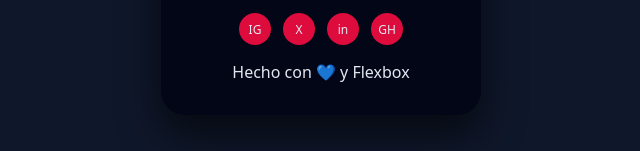
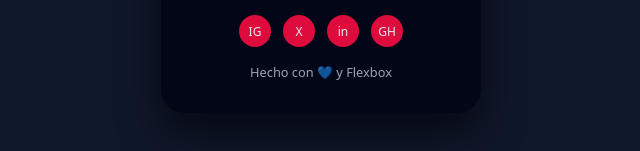
Before and after one commit to zakkdruzer/bio-card, a plain HTML site: page index.html in a window 1280 px wide. Shown: the part 584-735 px from the top of the page, without its empty margins (319-959 px from the left). Drawn offline with Linux system fonts and the light colour scheme.

Commit message:
mision 6 completada

```diff
--- a/index.html
+++ b/index.html
@@ -41,6 +41,7 @@
         border-radius: 1.5rem;
         box-shadow: 0 20px 40px rgba(0, 0, 0, 0.6);
         text-align: center;
+        min-height: 480px;
       }
 
       .avatar {
@@ -121,6 +122,11 @@
         font-size: 0.75rem;
       }
 
+      .foot {
+        margin-top: auto;
+        font-size: 0.8rem;
+        opacity: 0.7;
+      }
 
 
     </style>
```
